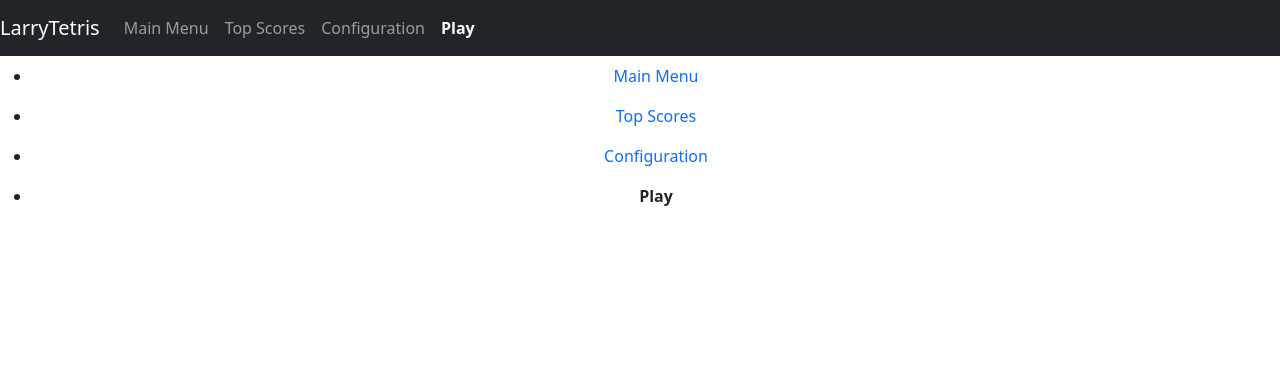
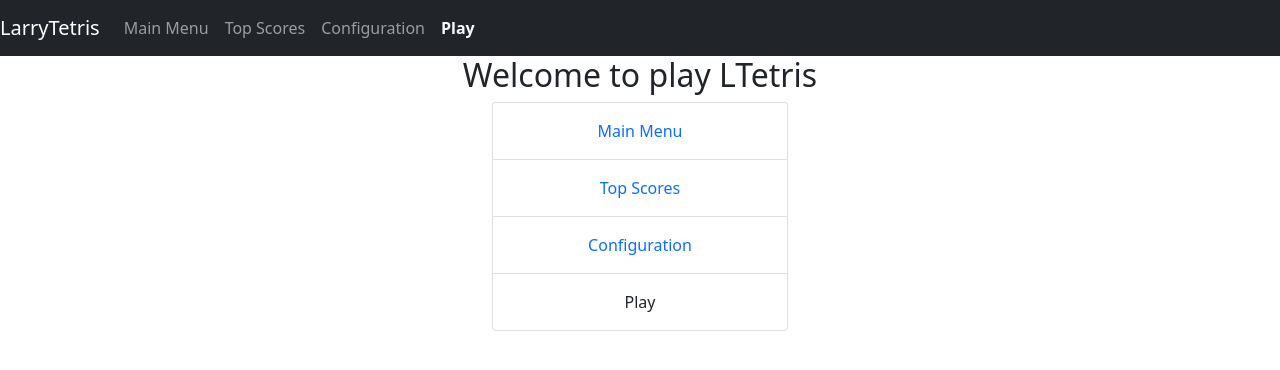
Before and after one commit to LarryAtGU/LarryTetris, a React (Create React App) app: page / in a window 1280 px wide. Shown: the top 370 px of the page. Built offline with nearby package versions, Linux system fonts and the light colour scheme.

Commit message:
modify display

```diff
--- a/src/components/mainmenu.tsx
+++ b/src/components/mainmenu.tsx
@@ -4,36 +4,52 @@ import { Routes,Route, Link } from "react-router-dom";
 import "bootstrap/dist/css/bootstrap.min.css";
 import {Table} from "react-bootstrap"
 
+type Props={
+  menus:MenuItem[]
+}
+
+
+type MenuItem={
+  title:string;
+  link:string;
+  cls:string;
+}
+
+const myMenu=[
+  {title:"Main Menu", link:"/mainmenu",cls:"nav-link"},
+  {title:"Top Scores", link:"/topscores",cls:"nav-link"},
+ {title:"Configuration", link:"/config",cls:"nav-link"},
+ {title:"Play", link:"/play",cls:"nav-link text-dark"}
+];
+
+const MyMenuItem:React.FC<MenuItem> =({title, link, cls}) => {
+  return (
+    <li className="list-group-item">
+        <Link to={link} className={cls}>
+          {title}
+        </Link>
+    </li>
+  )
+}
+
+const Mymenu:React.FC<Props> = ({menus}) => {
+  return(
+    <div className="container w-25">
+        <ul className="list-group">
+          {menus.map((itm)=>
+            <MyMenuItem title={itm.title} link={itm.link} cls={itm.cls}></MyMenuItem>
+          )}
+        </ul>
+    </div>
+  )
+}
+
 export default class MainMenu extends Component {
-
   render() {
-
     return (
       <div >
-
-        <ul>
-        <li className="nav-item">
-              <Link to={"/mainmenu"} className="nav-link">
-                Main Menu
-              </Link>
-            </li>
-            <li className="nav-item">
-              <Link to={"/topscores"} className="nav-link">
-                Top Scores
-              </Link>
-            </li>
-            <li className="nav-item">
-              <Link to={"/config"} className="nav-link">
-                Configuration
-              </Link>
-            </li>
-            <li className="nav-item">
-              <Link to={"/play"} className="nav-link text-dark">
-                <b>Play</b>
-              </Link>
-            </li>
-        </ul>
-
+        <h2>Welcome to play LTetris</h2>
+        <Mymenu menus={myMenu}></Mymenu>
       </div>
     );
   }
--- a/src/components/topscore.tsx
+++ b/src/components/topscore.tsx
@@ -1,8 +1,52 @@
-import { Component, ChangeEvent } from "react";
-import { Routes,Route, Link } from "react-router-dom";
+import { Component } from "react";
 
 import "bootstrap/dist/css/bootstrap.min.css";
 import {Table} from "react-bootstrap"
+
+type score ={
+  rank:number;
+  name:string;
+  score:number;
+}
+
+type Pros={
+  scores:score[];
+}
+type Pros2={
+  sc:score;
+}
+var topScores=[{rank:1,name:"Blue Fish",score:8000},
+          {rank:2,name:"Mier",score:7000},
+          {rank:3,name:"Little Bee",score:6000}];
+
+
+const Score : React.FC<Pros2> = ({sc}) => {
+  return (
+    <tr>
+      <td>{sc.rank}</td>
+      <td>{sc.name}</td>
+      <td>{sc.score}</td>
+
+    </tr>
+  )
+
+}
+const ScoreList:React.FC<Pros>= ({scores}) => {
+  return (
+    <div className="w-25 p-3 container">
+      <table className="table">
+        <tr>
+        <th>Rank</th>
+        <th>Name</th>
+        <th>Score</th>
+        </tr>
+        {scores.map((sc)=>
+          <Score sc={sc}></Score>)}
+
+      </table>
+    </div>
+  )
+}
 
 export default class TopScores extends Component {
 
@@ -11,22 +55,9 @@ export default class TopScores extends Component {
     return (
       <div >
           <h2>Top Scores</h2>
+        <ScoreList scores={topScores}></ScoreList>
 
-          <Table>
-          <tr>
-            <th>#</th> <th>Name</th><th>Score</th>
 
-          </tr>
-            <tr>
-              <td>1</td><td>Uncle Blue Fish</td> <td>8000</td>
-            </tr>
-            <tr>
-              <td>2</td><td>Mier</td> <td>7000</td>
-            </tr>
-            <tr>
-              <td>3</td><td>Little Bee</td> <td>6000</td>
-            </tr>
-          </Table>
       </div>
     );
   }
```
